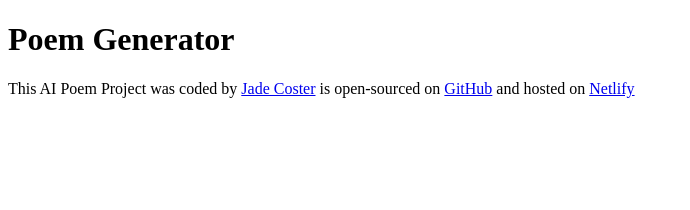
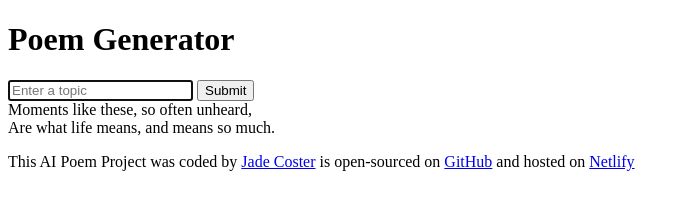
Before and after one commit to Vadia-Jade/My-project-poem-Generator, a plain HTML site: page index.html in a window 1280 px wide. Shown: the whole page, without its empty margins (0-690 px from the left). Drawn offline with Linux system fonts and the light colour scheme.

Commit message:
Added basic html

```diff
--- a/index.html
+++ b/index.html
@@ -7,7 +7,20 @@
     <title>My Project Poem Generator</title>
 </head>
 <body>
-    <h1>Poem Generator</h1>
+    <header>
+        <h1>Poem Generator</h1>
+    </header>
+    <main>
+        <form>
+            <input type="text" placeholder="Enter a topic" autofocus required autocomplete="off" />
+            <input type="submit"/>
+        </form>
+        <div>
+          Moments like these, so often unheard,
+            <br/>
+          Are what life means, and means so much.
+        </div>
+    </main>
     <footer>
         <p>This AI Poem Project was coded by <a href="https://github.com/Vadia-Jade" target="_blank">Jade Coster</a>
           is open-sourced on <a href="https://github.com/Vadia-Jade/My-project-poem-Generator" target="_blank">GitHub</a>
```
